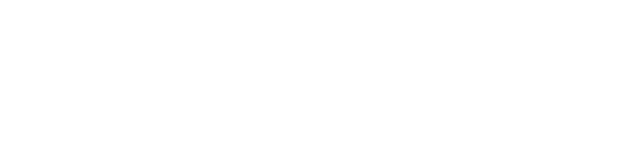
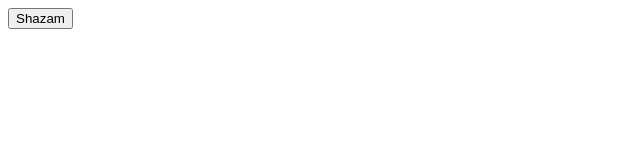
Before and after one commit to Willremi/ExoJS, a plain HTML site: page 29-06-2017/exo1/exo1.html in a window 1280 px wide. Shown: the whole page, without its empty margins (0-640 px from the left). Drawn offline with Linux system fonts and the light colour scheme.

Commit message:
add file exo1

```diff
--- a/29-06-2017/exo1/exo1.html
+++ b/29-06-2017/exo1/exo1.html
@@ -7,5 +7,6 @@
     <link rel="stylesheet" href="css/exo1.css" />
   </head>
   <body>
+    <button onClick="document.body.style.backgroundColor='#FF0000'">Shazam</button>
   </body>
 </html>
```
